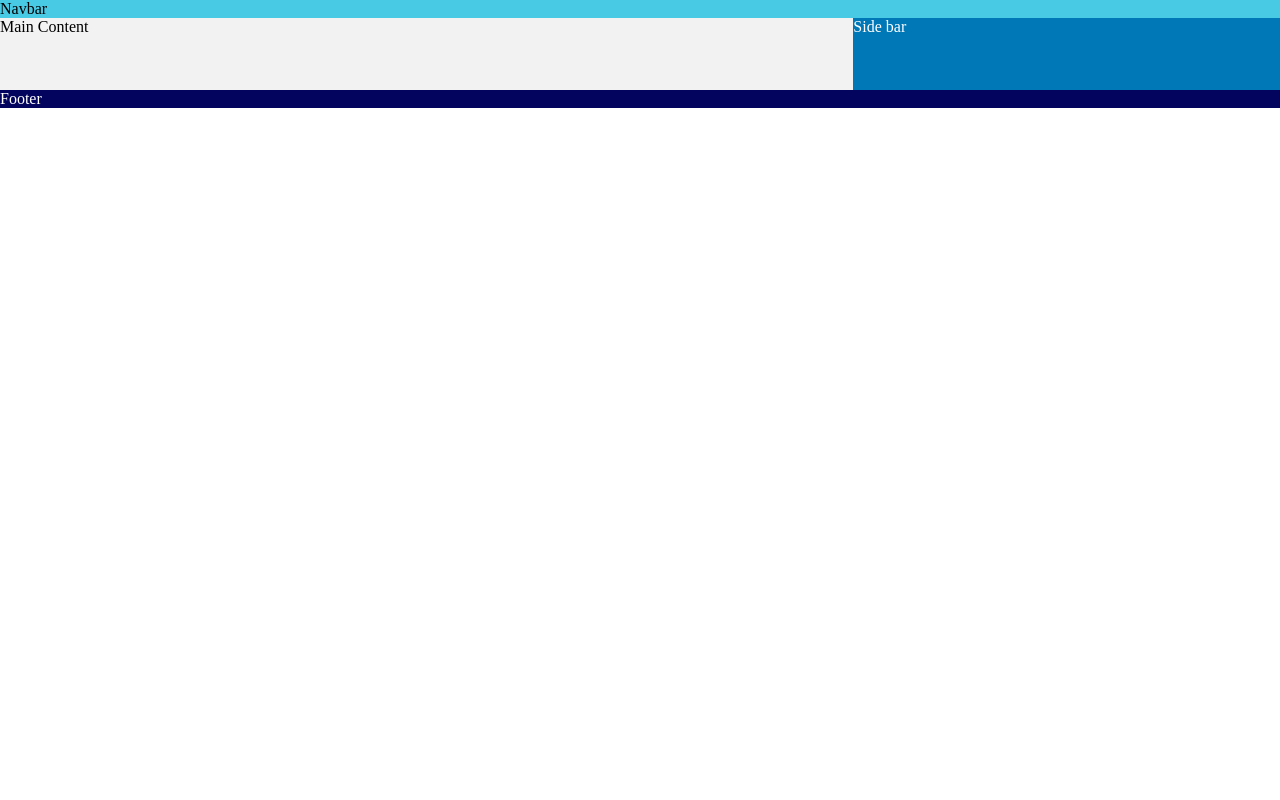
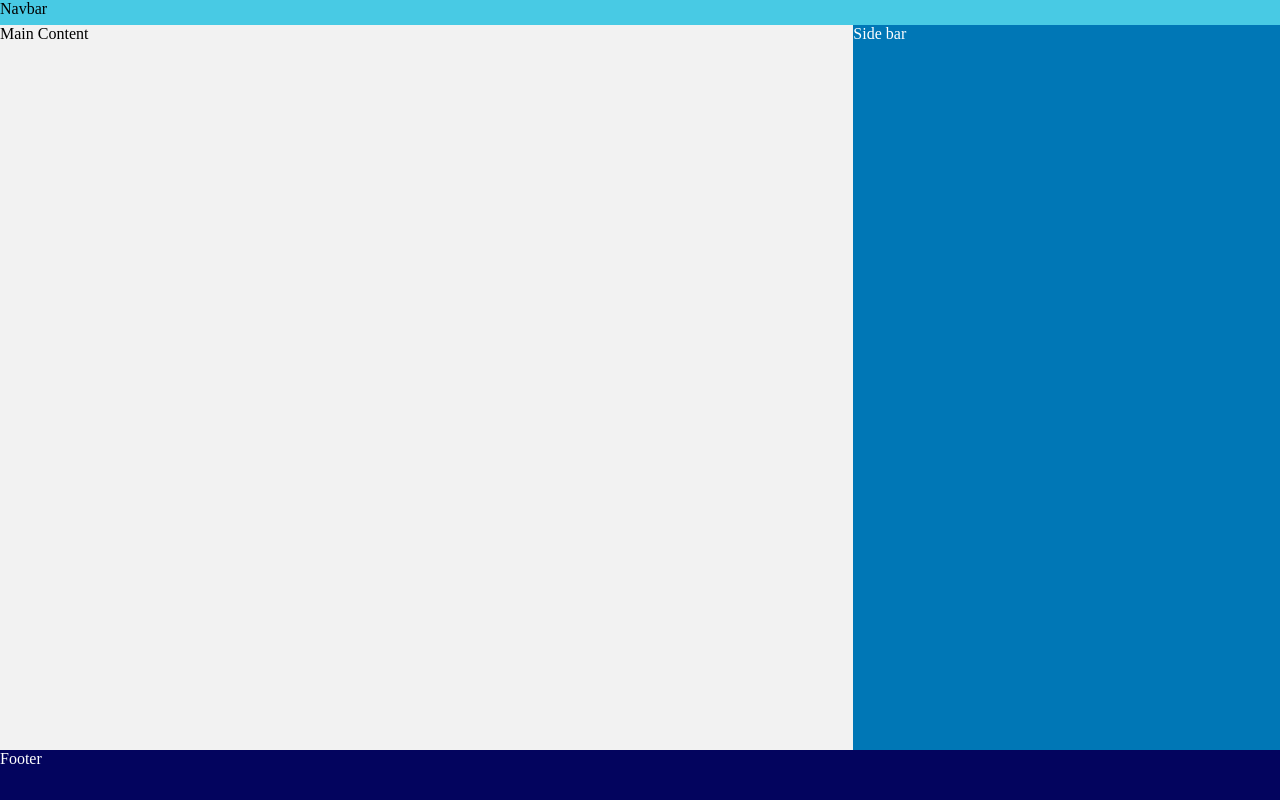
Before and after one commit to RobBerger/L09-FSWD1012, a plain HTML site: page index.html in a window 1280 px wide. Drawn offline with Linux system fonts and the light colour scheme.

Commit message:
filled page with grid

```diff
--- a/style.css
+++ b/style.css
@@ -6,7 +6,8 @@
 .grid-2 {
     display: grid;
     grid-template-columns: 1fr 1fr 1fr 1fr 1fr 1fr;
-    grid-template-rows: 1fr 1fr 1fr 1fr 1fr 1fr;
+    grid-template-rows: 25px 1fr 1fr 1fr 1fr 50px;
+    height: 100vh;
 }
 
 nav {
```
